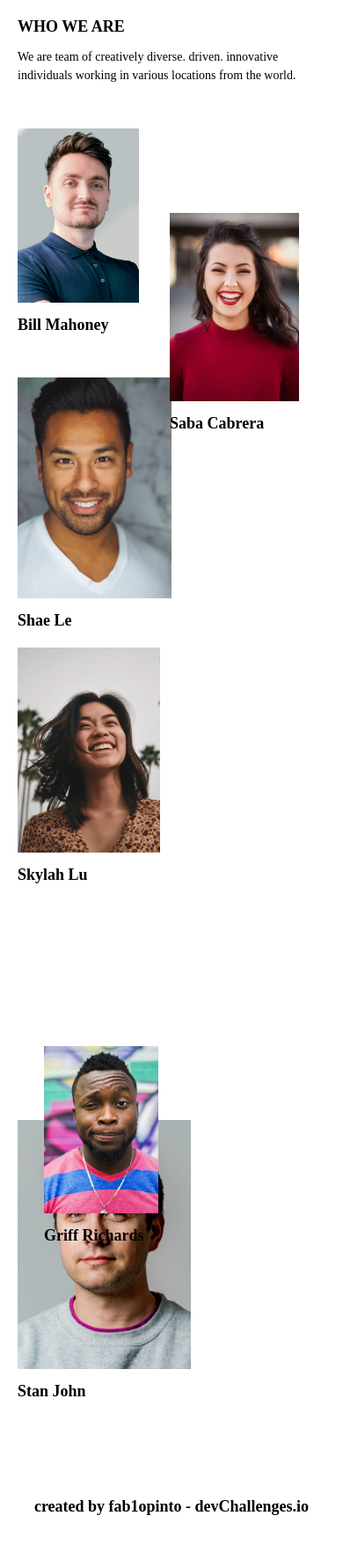
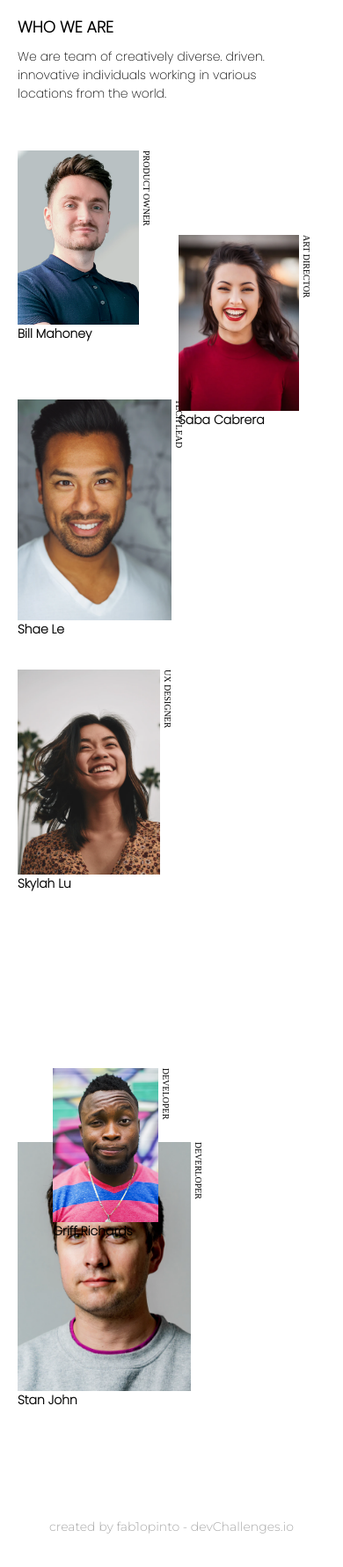
Before and after one commit to fab1opinto/my-team, a plain HTML site: page index.html in a window 390 px wide. Shown: the part 91-1872 px from the top of the page at 88% size. Drawn offline with Linux system fonts and the light colour scheme.

Commit message:
editando parte responsiva e landscape

```diff
--- a/index.html
+++ b/index.html
@@ -7,6 +7,10 @@
     <title>My Team</title>
     <!--CSS-->
     <link rel="stylesheet" href="/css/estilo.css">
+    <!--Google Fonts-->
+    <link rel="preconnect" href="https://fonts.googleapis.com">
+    <link rel="preconnect" href="https://fonts.gstatic.com" crossorigin>
+    <link href="https://fonts.googleapis.com/css2?family=Inconsolata&family=Montserrat:wght@200;300&family=Poppins:wght@200&family=Raleway:ital,wght@0,100;0,200;0,300;1,100;1,200&family=Space+Mono&display=swap" rel="stylesheet">
 </head>
 <body>
 
@@ -17,9 +21,11 @@
             <h1>The creative crew</h1>
 
             <div class="lado-esquerdo">
+
             <h2>Who we are</h2>
-            <p>We are team of creatively diverse.  driven.
-            innovative individuals working in various locations from the world.</p>
+
+            <h3>We are team of creatively diverse.  driven.
+            innovative individuals working in various locations from the world.</h3>
 
             </div>
 
@@ -30,18 +36,47 @@
         <article class="container-imagens">
 
             <div class="img-um">
+
+
+                <div class="teste">
+
                 <img src="/images/photo1.png" class="img">
+
+                <h6>Product owner</h6>
+
+                </div>
+
                 <p>Bill Mahoney</p>
+
             </div>
 
             <div class="img-dois">
+
+                <div class="teste">
+
                 <img src="/images/photo2.png" class="img">
+
+                <h6>Art director</h6>
+
+                </div>
+
                 <p>Saba Cabrera</p>
+
             </div>
 
+
             <div class="img-tres">
+
+                <div class="teste">
+
                 <img src="/images/photo3.png" class="img">
+
+                <h6>Tech Lead</h6>
+
+                </div>
+
                 <p>Shae Le</p>
+
             </div>
 
         </article>
@@ -49,17 +84,43 @@
         <article class="container-imagens">
 
             <div class="img-quatro">
+
+                <div class="teste">
+
                 <img src="/images/photo4.png" class="img">
+
+                <h6>UX Designer</h6>
+
+                </div>
+
                 <p>Skylah Lu</p>
+
             </div>
 
             <div class="img-cinco">
+
+                <div class="teste">
+
                 <img src="/images/photo5.png" class="img">
+
+                <h6>Developer</h6>
+
+                </div>
+
                 <p>Griff Richards</p>
+
             </div>
 
             <div class="img-seis">
+
+                <div class="teste">
+
                 <img src="/images/photo6.png" class="img">
+
+                <h6>DEverloper</h6>
+
+                </div>
+
                 <p>Stan John</p>
             </div>
 
@@ -68,7 +129,9 @@
     </section>
 
     <footer class="footer">
+
         <p>created by fab1opinto - devChallenges.io</p>
+
     </footer>
 
 </body>
--- a/sass/styles.sass
+++ b/sass/styles.sass
@@ -6,8 +6,20 @@
     box-sizing: border-box
 
 p
+    font-family: 'Poppins'
+    font-style: normal
+    font-weight: 600
     font-size: 18px
+    line-height: 27px
     font-weight: 600
+
+h6
+    font-family: 'PT Serif'
+    font-style: normal
+    font-weight: 400
+    font-size: 12px
+    line-height: 16px
+    text-transform: uppercase
 
 .container
     padding: 40px 50px
@@ -17,13 +29,47 @@ p
     flex-wrap: wrap
     justify-content: space-between
 
-.topo p
+.topo h1
+    font-family: 'PT Serif'
+    font-style: normal
+    font-weight: 700
+    font-size: 36px
+    letter-spacing: -0.045em
+
+/*lado esquerdo*/
+.lado-esquerdo
+    margin-top: 5px
+
+.lado-esquerdo h2
+    font-family: 'Poppins'
+    font-style: normal
+    font-weight: 600
+    font-size: 18px
+    line-height: 27px
+    text-transform: uppercase
+
+.lado-esquerdo h3
     width: 439px
+    height: 67px
+    font-family: 'Poppins'
+    font-style: normal
+    font-weight: 400
+    font-size: 18px
+    line-height: 27px
 
 
 /*Container Imagens*/
+
+/*teste*/
+.teste
+    display: flex
+
+.teste h6
+    writing-mode: vertical-lr
+
 .img
     max-width: 100%
+
 
 .container-imagens
     display: flex
@@ -72,8 +118,29 @@ p
     margin-bottom: 50px
     text-align: center
 
+.footer p
+    font-family: 'Montserrat'
+    font-style: normal
+    font-weight: 500
+    font-size: 14px
+    line-height: 17px
+    color: #A9A9A9
+
 /*Mobile*/
 @media screen and (max-width: 547px)
+
+    .container
+        padding: 40px 50px
+
+    p
+        font-family: 'Poppins'
+        font-style: normal
+        font-weight: 600
+        font-size: 14px
+        line-height: 21px
+
+    h6
+        font-size: 10px
 
     .topo h1
         font-family: 'PT Serif'
@@ -87,7 +154,15 @@ p
         margin-top: 20px
         line-height: 20px
 
-    .lado-esquerdo p
+    .lado-esquerdo h2
+        font-family: 'Poppins'
+        font-style: normal
+        font-weight: 600
+        font-size: 18px
+        line-height: 27px
+        text-transform: uppercase
+
+    .lado-esquerdo h3
         margin-top: 10px
         width: 333px
         font-family: 'Poppins'
@@ -95,14 +170,6 @@ p
         font-weight: 400
         font-size: 14px
         line-height: 21px
-
-    .lado-esquerdo h2
-        font-family: 'Poppins'
-        font-style: normal
-        font-weight: 600
-        font-size: 18px
-        line-height: 27px
-        text-transform: uppercase
 
     .container
         margin-left: -30px
@@ -112,7 +179,7 @@ p
         height: 261px
 
     .img-dois
-        padding-left: 30px
+        padding-left: 40px
         width: 177px
         height: 283px
 
@@ -125,7 +192,7 @@ p
         height: 303px
 
     .img-cinco
-        padding-left: 30px
+        padding-left: 40px
         width: 160px
         height: 234px
 
@@ -133,5 +200,16 @@ p
         width: 197px
         height: 289px
 
-/*Responsive, Tablet*/
-@media screen and (max-width: 768px)
+    //Footer
+    .footer p
+        font-family: 'Montserrat'
+        font-style: normal
+        font-weight: 500
+        font-size: 14px
+        line-height: 17px
+
+/*Landscape*/
+@media screen and (max-height: 412px) and (max-width: 915px)
+
+    .img-quatro
+        margin-top: 40px
```
Also changed, not shown: css/estilo.css, 1 other file.
